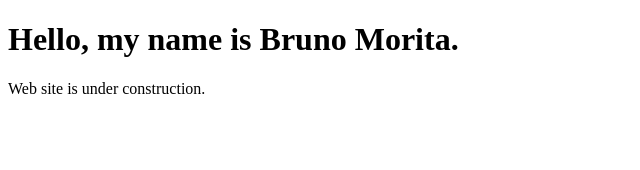
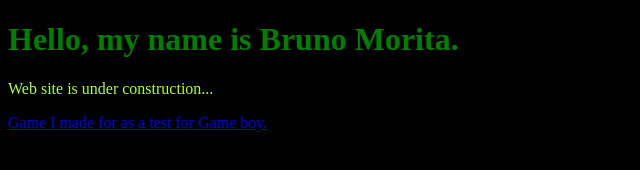
Before and after one commit to BrunoDevLogs/brunodevlogs.github.io, a plain HTML site: page index.html in a window 1280 px wide. Shown: the whole page, without its empty margins (0-640 px from the left). Drawn offline with Linux system fonts and the light colour scheme.

Commit message:
Add files via upload

```diff
--- a/index.html
+++ b/index.html
@@ -4,8 +4,9 @@
   <meta charset="utf-8">
   <title>Home</title>
 </head>
-<body>
-  <h1>Hello, my name is Bruno Morita.</h1>
-  <p>Web site is under construction.</p>
+<body style="background-color: black;">
+  <h1 style="color: green;">Hello, my name is Bruno Morita.</h1>
+  <p style="color: greenyellow;">Web site is under construction...</p>
+  <a href="web/index.html">Game I made for as a test for Game boy.</a>
 </body>
 </html>
```
